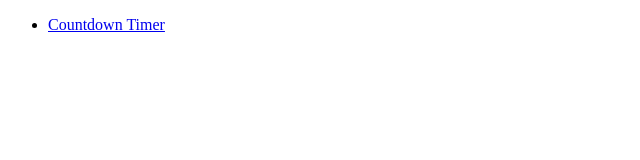
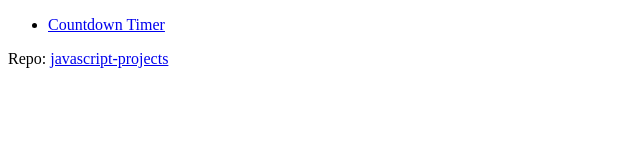
Before and after one commit to saputhebeast/javascript-mini-projects, a plain HTML site: page index.html in a window 1280 px wide. Shown: the whole page, without its empty margins (0-640 px from the left). Drawn offline with Linux system fonts and the light colour scheme.

Commit message:
home page

```diff
--- a/index.html
+++ b/index.html
@@ -10,5 +10,6 @@
     <ul>
         <li><a href="./01_countdown_timer/index.html">Countdown Timer</a></li>
     </ul>
+    <p>Repo: <a href="https://github.com/saputhebeast/javascript-projects">javascript-projects</a></p>
 </body>
 </html>
```
